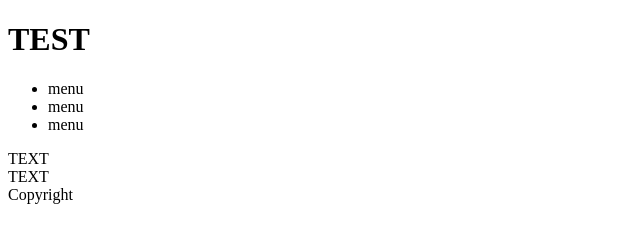
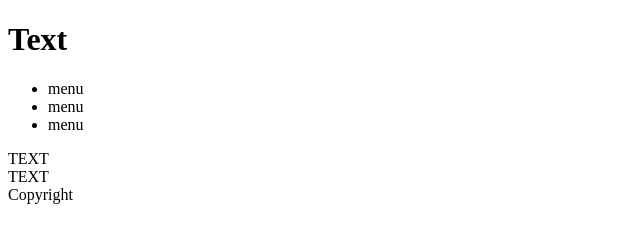
Before and after one commit to zeusd0/first-project, a plain HTML site: page index.html in a window 1280 px wide. Shown: the full height of the page, 0-640 px from the left. Drawn offline with Linux system fonts and the light colour scheme.

```diff
--- a/index.html
+++ b/index.html
@@ -7,7 +7,7 @@
     </head>
     <body>
         <header>
-            <h1>TEST</h1>
+            <h1>Text</h1>
             <nav>
                 <ul>
                     <li>menu</li>
```
